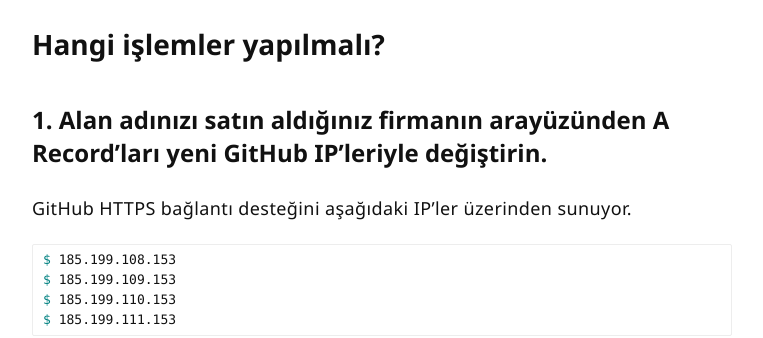
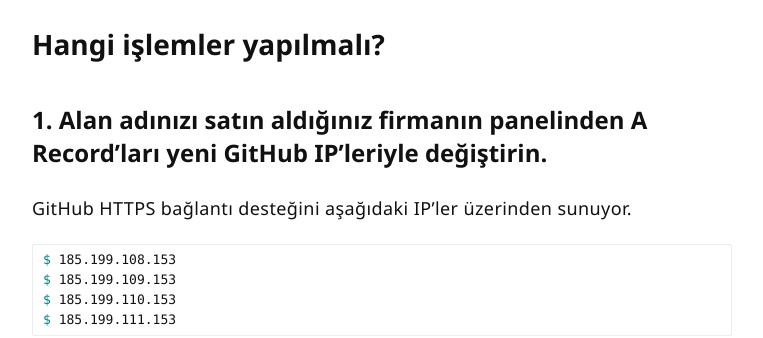
Before and after one commit to burakekici/burakekici.github.io, a Jekyll site: the page built from _posts/2019-01-19-github-custom-domain-https.md, in a window 1280 px wide and 900 px high, scrolled down 1545 px. Shown: the part 157-495 px from the top of the window, without its empty margins (258-1021 px from the left). Built offline with Jekyll 4.4.1, drawn with Linux system fonts in a browser that asks for light colours; comment, search, counter and statistics services are not loaded; some of the changed text lies outside the part shown.

Commit message:
Update 2019-01-19-github-custom-domain-https.md

```diff
--- a/_posts/2019-01-19-github-custom-domain-https.md
+++ b/_posts/2019-01-19-github-custom-domain-https.md
@@ -44,7 +46,7 @@
 
 ## Hangi işlemler yapılmalı?
 
-### 1. Alan adınızı satın aldığınız firmanın arayüzünden A Record'ları yeni GitHub IP'leriyle değiştirin.
+### 1. Alan adınızı satın aldığınız firmanın panelinden A Record'ları yeni GitHub IP'leriyle değiştirin.
 
 GitHub HTTPS bağlantı desteğini aşağıdaki IP'ler üzerinden sunuyor.
 
```
Also changed, not shown: other parts of _posts/2019-01-19-github-custom-domain-https.md (+3 -1 lines).
